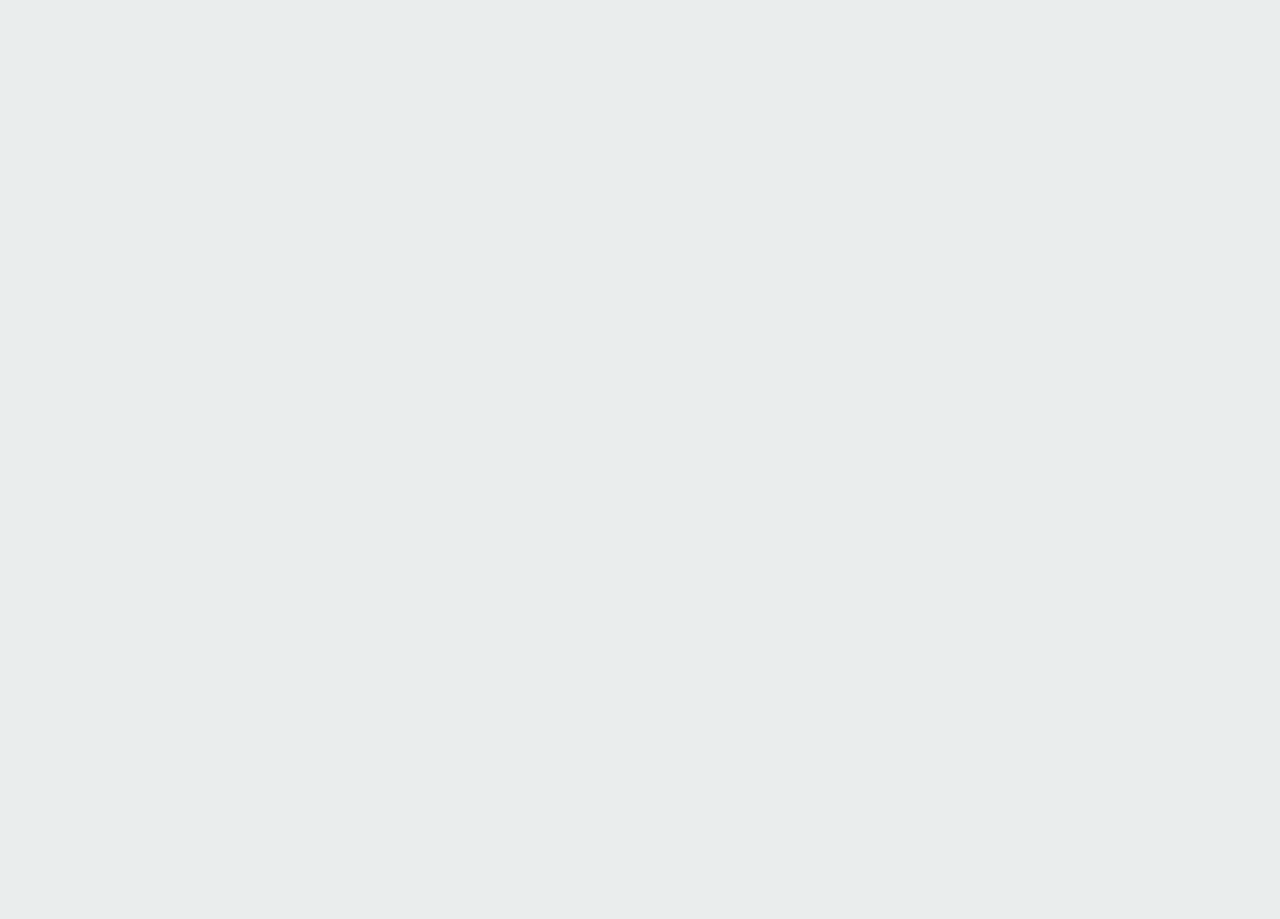
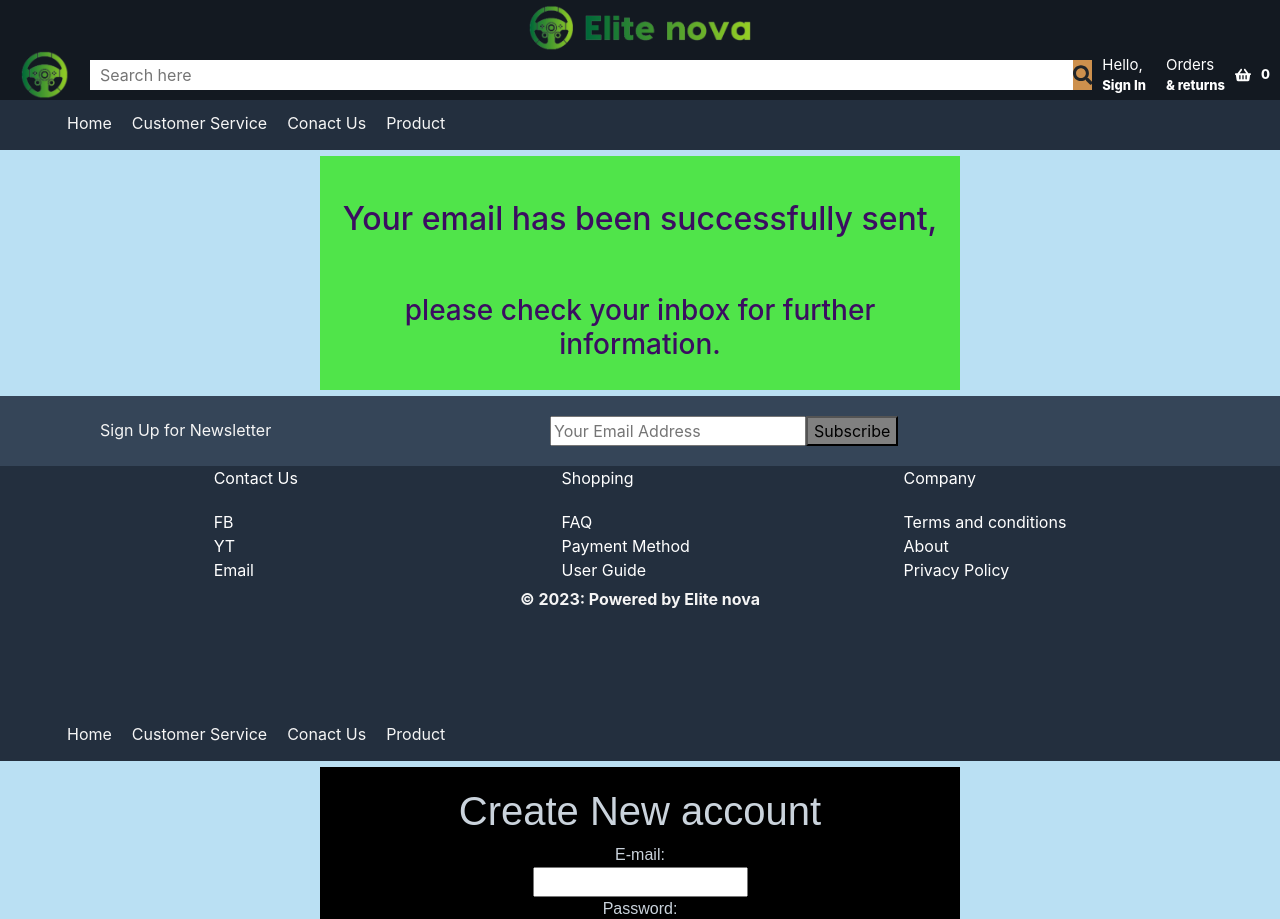
Before and after one commit to PiyumalT/ecommerce_system, a React (Create React App) app in the folder frontend/: page /Emailsent in a window 1280 px wide. Before the commit this address had no page. Shown: the top 919 px of the page. Before the commit the page ends 800 px from the top, so only its background shows below. Built offline with nearby package versions, Linux system fonts and the light colour scheme.

Commit message:
upload register page with some changes

```diff
--- a/frontend/src/App.js
+++ b/frontend/src/App.js
@@ -14,11 +14,17 @@ import { useStateValue } from './StateProvider';
 import { useEffect } from 'react';
 import About from './pages/About/About';
 import FAQ from './pages/FAQ/FAQ';
+import ProductInfo from './pages/ProductInfo/ProductInfo';
 import Contact_Us from './pages/Contact_Us/Contact_Us';
-import ProductInfo from './pages/ProductInfo/ProductInfo';
-import PlaceOrder from './pages/Checkout/Checkout';
-import OrderController from './components/controller/OrderController';
-import Cart1 from './components/controller/Cart1';
+import Register from './pages/Register/Register';
+import SignIn from './pages/SignIn/SignIn';
+import Emailsent from './pages/Emailsent/Emailsent';
+
+
+
+
+
+
 
 
 
@@ -27,24 +33,22 @@ function App() {
 
   return (
         <div className="App">
-          <Routes>
+          <div>
+            <Routes>
             <Route path="/checkout" element={<><Header/><Checkout/></>}/>
             {/*<Route path="/login" element={<Login/>}/>*/}
             <Route path="/" element={<><Header/><Navbar/><Home/><Footer/></>}/>
             <Route path="/About" element={<><About/></>}/>
             <Route path="/FAQ" element={<><FAQ/></>}/>
+            <Route path="/ProductInfo" element={<><ProductInfo/></>}/>
             <Route path="/Contact_Us" element={<><Contact_Us/></>}/>
+            <Route path="/SignIn" element={<><SignIn/></>}/>
+            <Route path="/Emailsent" element={<><Emailsent/></>}/>
+          </Routes>
+          </div>
 
-            <Route path="/ProductInfo/:itemID" element={<><ProductInfo/></>}/>
+          <Register/>
 
-            <Route path="/PlaceOrder" element={<><PlaceOrder/></>}/>
-            <Route path="/Orderc" element={<><OrderController/></>}/>
-            <Route path="/cart1" element={<><Cart1/></>}/>
-
-
-
-
-          </Routes>
 
 
 
--- a/frontend/src/components/Header/Header.js
+++ b/frontend/src/components/Header/Header.js
@@ -39,7 +39,7 @@ function Header() {
 
         {/*First Link*/}
 
-        <Link to={!loggedinuser && "/login" } className='header-link'>
+        <Link to={!loggedinuser && "/Register" } className='header-link'>
             <div onClick={logoutUser}className='header-option'>
             <span className='header-option-line1'>Hello, {loggedinuser?.email}</span>
              <span className='header-option-line2'>{loggedinuser ? 'Signout' : 'Sign In'}</span>
--- /dev/null
+++ b/frontend/src/pages/Emailsent/Emailsent.js
@@ -0,0 +1,26 @@
+import React from 'react'
+import Footer from '../../components/Footer/Footer'
+import Header from '../../components/Header/Header'
+import Navbar from '../../components/Navbar/Navabar'
+import './email.css'
+
+
+export default function Emailsent() {
+  return (
+    <div>
+        <Header/>
+        <Navbar/>
+
+        <div class="middle2">
+            <div class="box2">
+                <br/>
+                <h2>Your email has been successfully sent,</h2>
+                <br/>
+                <br/>
+                <h3> please check your inbox for further information.</h3>
+            </div>
+        </div>
+        <Footer/>
+    </div>
+  )
+}
--- /dev/null
+++ b/frontend/src/pages/Emailsent/email.css
@@ -0,0 +1,20 @@
+.middle2{
+    display: flex;
+    align-items: center;
+    justify-content: center;
+    height: auto;
+    background-color: rgb(186, 224, 243);
+    width:100%;
+    margin-right: 0;
+    margin-left: 0;
+}
+
+.box2{
+    padding: 20px;
+    text-align: center;
+    width: 50%;
+    background-color:rgb(80, 228, 74);
+    color: #3b0d61;
+    margin-top: 6px;
+    margin-bottom: 6px;
+}
--- a/frontend/src/pages/ProductInfo/ProductInfo.js
+++ b/frontend/src/pages/ProductInfo/ProductInfo.js
@@ -1,60 +1,16 @@
-import React, { useEffect, useState } from 'react';
+import React, { useState } from 'react';
 import Footer from '../../components/Footer/Footer';
 import Header from '../../components/Header/Header';
 import Navbar from '../../components/Navbar/Navabar';
 import './ProductInfo.css';
 
-
 const ProductDetails = () => {
   // State for quantity of the item
   const [quantity, setQuantity] = useState(1);
-  const [item, setItem] = useState([]);
-  const [item_opt, setItemopt] = useState("");
 
   // Function to handle increasing the quantity
-
-
-  function getProductId(url) {
-    const urlParts = url.split('/');
-    const productInfoIndex = urlParts.indexOf('ProductInfo');
-
-    if (productInfoIndex !== -1) {
-      const nextIndex = productInfoIndex + 1;
-      if (nextIndex < urlParts.length) {
-        return(urlParts[nextIndex]);
-      } else {
-        return("0");
-      }
-    } else {
-      return("0");
-    }
-  }
-
-  const product_url = "http://localhost:8080/api/v1/items/"+(getProductId(window.location.href));
-  useEffect(() => {
-    fetch(product_url)
-      .then(res => {
-        if (res.ok) {
-          return res.json();
-        } else {
-          throw new Error("Network response was not ok");
-        }
-      })
-      .then(result => {
-        setItem(result);
-        setItemopt(result.options);
-      })
-      .catch(error => {
-        //console.error("Fetch Error:", error);
-        //add error page here.
-        window.location.href = "../error";
-      });
-  }, []);
-
   const handleIncrease = () => {
-    if (quantity < item.quantity){
-      setQuantity(quantity + 1);
-    }
+    setQuantity(quantity + 1);
   };
 
   // Function to handle decreasing the quantity
@@ -64,18 +20,7 @@ const ProductDetails = () => {
     }
   };
 
-
-
-
-  function generateOptions(options) {
-    if (options===''){
-      options='Default';
-    }
-    const optionsList = (options).split(',').map(option => option.trim());
-    if (optionsList.length === 0) {
-      optionsList.push('Default');
-    }
-    //setSelectedOption(optionsList[0]);
+  function generateOptions(optionsList) {
     return optionsList.map((option, index) => (
       <option key={index} value={option}>
         {option}
@@ -83,36 +28,22 @@ const ProductDetails = () => {
     ));
   }
 
+  //give backend options to here
+  const optionsList = ['Option 1', 'Option 2', 'Option 3', 'Option 4'];
+  const options = generateOptions(optionsList);
+
+  //remove later
+  function handleOptionChange(event) {
+    const selectedOption = event.target.value;
+    alert(`Selected option: ${selectedOption}`);
+  }
+
   function handleQuantityChange(event) {
     const value = Number(event.target.value);
-    if (!isNaN(value) && value > 0 && value <= item.quantity) {
+    if (!isNaN(value) && value > 0 && value <= 100) {
       setQuantity(value);
     }
   }
-
-    //give backend options to here
-
-    //const optionsList = ['Option 1', 'Option 2', 'Option 3', 'Option 4'];y
-    var options = generateOptions(item_opt);
-
-    const [selectedOption, setSelectedOption] = useState("Default");
-    const handleOptionChange = (event) => {
-      setSelectedOption(event.target.value);
-    };
-
-
-    const handlePlaceOrderClick = () => {
-      const data = {
-        productid: (getProductId(window.location.href)),
-        option: selectedOption,
-        quantity: quantity
-      };
-      const urlEncodedData = Object.keys(data).map(key => encodeURIComponent(key) + '=' + encodeURIComponent(data[key])).join('&');
-      window.location.href = `/placeorder?${urlEncodedData}`;
-    };
-
-
-
 
   return (
     <>
@@ -123,13 +54,10 @@ const ProductDetails = () => {
             <img src="/Picture/5.jpg" alt="Item" />
         </div>
         <div className="product-details">
-          <h1 className="product-name">{item.name}</h1>
-
-          <p className="product-description">{item.description}</p>
-          <p className="product-price">Rs.{item.price}</p>
-          <select className="product-options"
-            value={selectedOption}
-            onChange={handleOptionChange}>
+          <h1 className="product-name">Item Name</h1>
+          <p className="product-description">Item Description</p>
+          <p className="product-price">$10.00</p>
+          <select className="product-options" onChange={handleOptionChange}>
             {options}
           </select>
           <div className="quantity">
@@ -147,7 +75,7 @@ const ProductDetails = () => {
             </button>
           </div>
           <div className="buttons">
-            <button className="buy-now" onClick={handlePlaceOrderClick}>Buy Now</button>
+            <button className="buy-now">Buy Now</button>
             <button className="add-to-cart">Add to Cart</button>
           </div>
         </div>
--- a/frontend/src/pages/Register/Register.js
+++ b/frontend/src/pages/Register/Register.js
@@ -1,55 +1,66 @@
-import React from 'react'
-import Footer from '../../components/Footer/Footer'
-import Header from '../../components/Header/Header'
-import Navbar from '../../components/Navbar/Navabar'
-import './register.css'
+import React, { useState } from 'react';
+import Footer from '../../components/Footer/Footer';
+import Header from '../../components/Header/Header';
+import Navbar from '../../components/Navbar/Navabar';
+import './register.css';
 import { Link } from 'react-router-dom';
 
+export default function Register() {
+  const [email, setEmail] = useState('');
 
+  function handleEmailChange(event) {
+    setEmail(event.target.value);
+  }
 
+  function validateEmail() {
+    const emailRegex = /\S+@\S+\.\S+/;
+    if (!emailRegex.test(email)) {
+      alert('Invalid email address');
+      return false;
+    }
+    return true;
+  }
 
-export default function Register() {
+  function handleSubmit(event) {
+    event.preventDefault();
+    if (validateEmail()) {
+      // handle form submission
+      console.log('Valid email');
+    }
+  }
+
   return (
     <div>
-          <Header/>
-          <Navbar/>
+      <Header />
+      <Navbar />
       <div className="middle">
-
         <div className="box">
           <h1>Create New account</h1>
-                    <label for ="email">E-mail:</label>
-                    <br/>
-                    <input type="text" name="email"/>
-                    <br/>
-                    <label for="password">Password:</label>
-                    <br/>
-                    <input type="password" name="password"/>
-                    <br/>
-                    <label for="confirm password">Confirm Password:</label>
-                    <br/>
-                    <input type="password" name="conpassword"/>
-                    <br/>
-                    <br/>
-                    <Link to="./Emailsent">
-                        <input type="submit" value="Create account" name="submit"/>
-                    </Link>
-                    <br/>
+          <form onSubmit={handleSubmit}>
+            <label htmlFor="email">E-mail:</label>
+            <br />
+            <input type="text" name="email" value={email} onChange={handleEmailChange} />
+            <br />
+            <label htmlFor="password">Password:</label>
+            <br />
+            <input type="password" name="password" />
+            <br />
+            <label htmlFor="confirm password">Confirm Password:</label>
+            <br />
+            <input type="password" name="conpassword" />
+            <br />
+            <br />
+            <input type="submit" value="Create account" name="submit" />
+          </form>
+          <br />
           <div>
-                    <p>Don't have an account? <Link to="./SignIn">Already have an account</Link></p>
+            <p>
+              Don't have an account? <Link to="./SignIn">Already have an account</Link>
+            </p>
           </div>
-
-
-
-
-
-
-
-
-
         </div>
-
       </div>
-          <Footer/>
+      <Footer />
     </div>
-    )
+  );
 }
```
Lines whose indentation alone changed are shown as unchanged.
